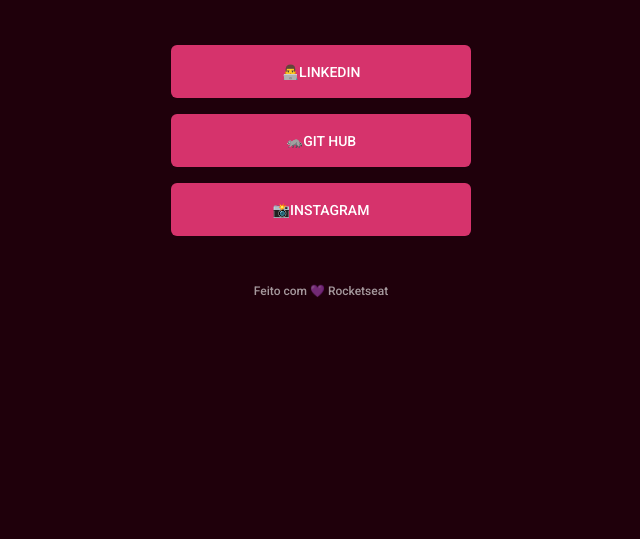
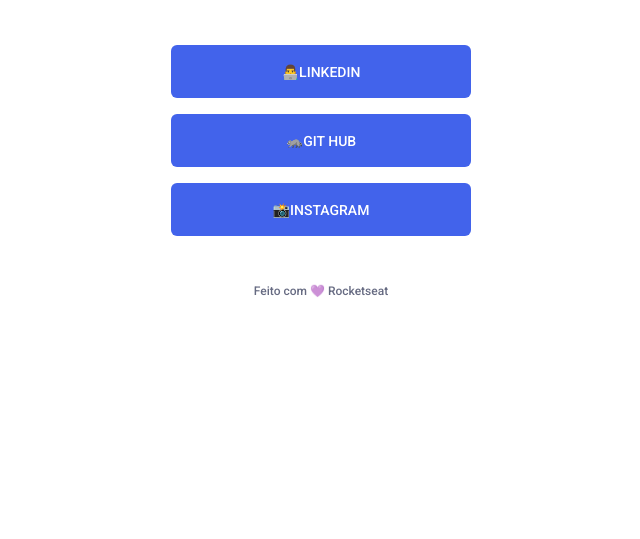
Before and after one commit to barolohelio/projetoLinks-rocketseat, a plain HTML site: page index.html in a window 1280 px wide. Shown: the part 261-800 px from the top of the page, without its empty margins (319-959 px from the left). Drawn offline with Linux system fonts and the light colour scheme.

Commit message:
Atualizando cor

```diff
--- a/index.html
+++ b/index.html
@@ -15,7 +15,7 @@
 </head>
 
 <body
-  class="dark-pink">
+  class="">
 
   <div class="container">
 
```
